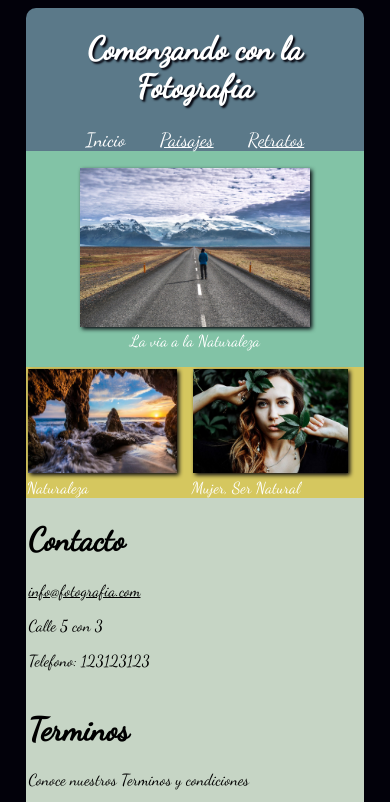
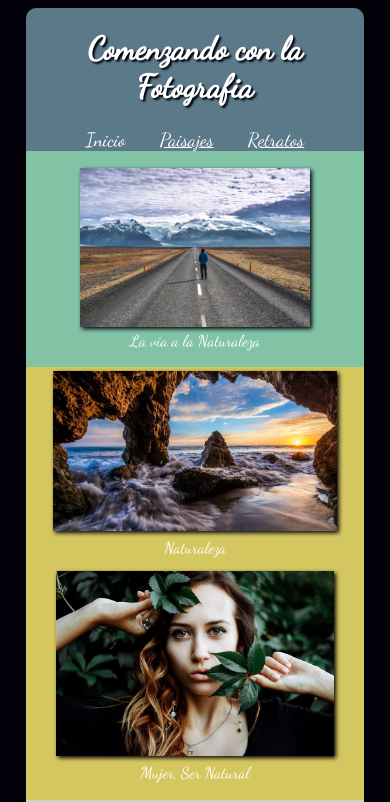
Before and after one commit to Rokirito/Entrega-Final, a plain HTML site: page index.html in a window 390 px wide. Shown: the top 802 px of the page. Drawn offline with Linux system fonts and the light colour scheme.

Commit message:
Pagina Principal
Se Completo todos los requerimientos de la Pagina principal para Movil y Desktop.

```diff
--- a/css/estilos.css
+++ b/css/estilos.css
@@ -199,6 +199,21 @@ header{
   #inicio{
     text-decoration: none;
   }
+  .secundaria{
+    background-color: #d5c75f;
+    display: flex;
+    flex-wrap: wrap;
+  }
+  .secundaria .imagen-paisajes{
+    order: 1;
+    width: 100%;
+    text-align: center;
+  }
+  .secundaria .imagen-retratos{
+    order: 2;
+    width: 100%;
+    text-align: center;
+  }
   .contenedor-final{
     display: flex;
     flex-wrap: wrap;
```
